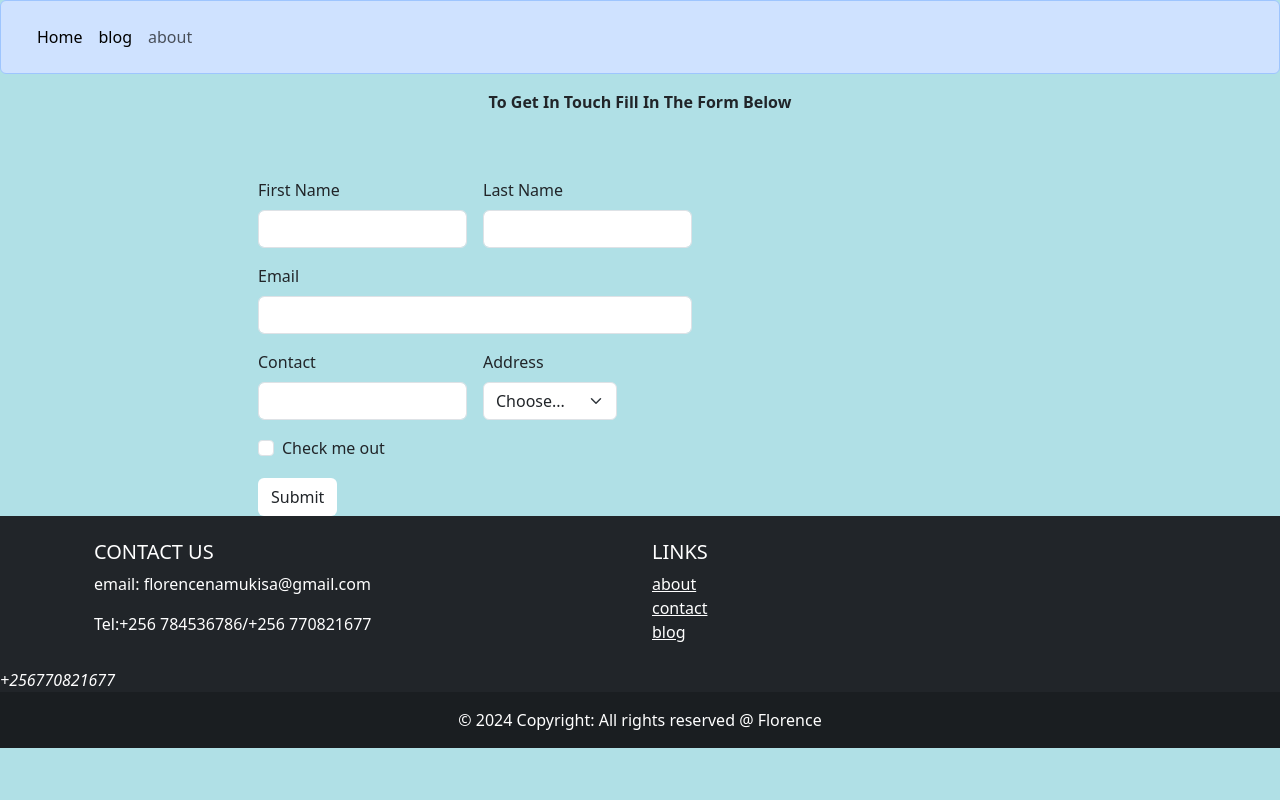
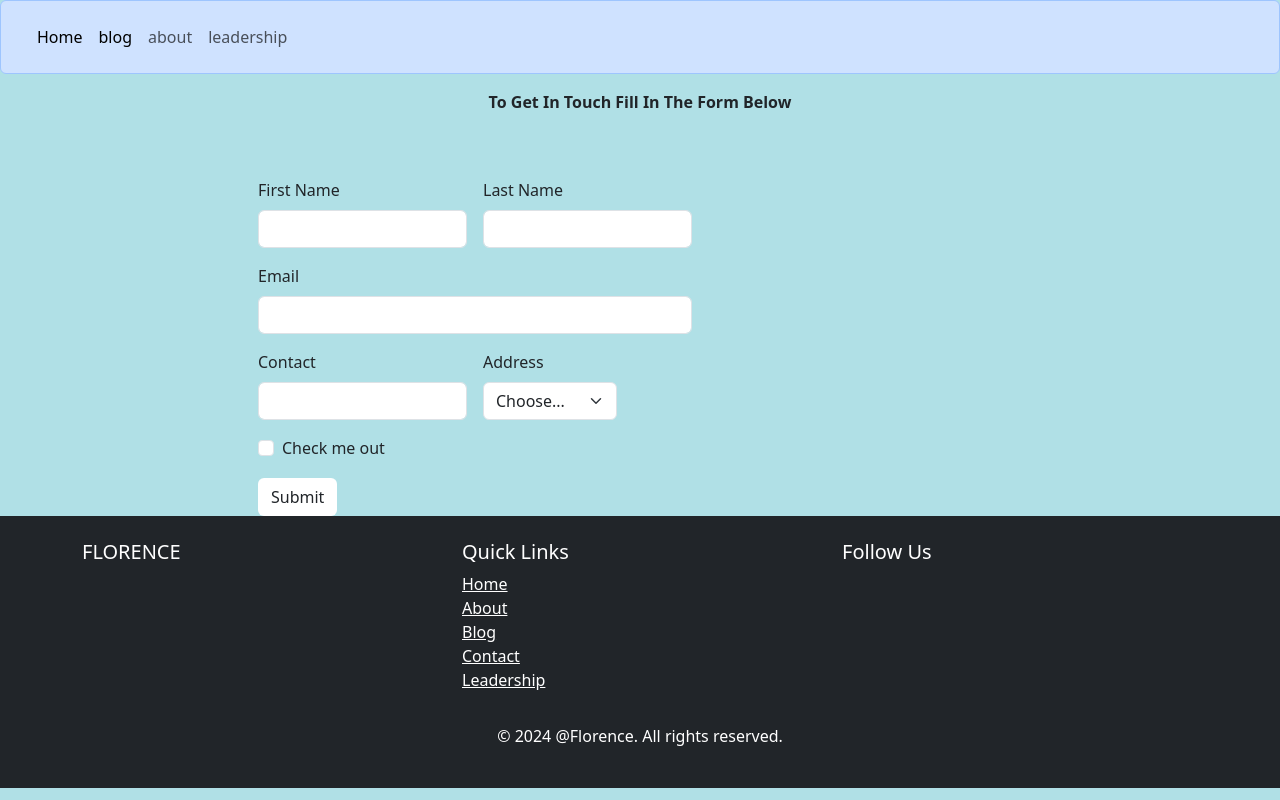
Before and after one commit to florenceNamukisa/Namukisa, a plain HTML site: page contact.html in a window 1280 px wide. Drawn offline with nearby package versions, Linux system fonts and the light colour scheme.

Commit message:
add files

```diff
--- a/contact.html
+++ b/contact.html
@@ -23,6 +23,9 @@
               </li>
               <li class="nav-item">
                 <a class="nav-link" href="about.html">about</a>
+              </li>
+              <li class="nav-item">
+                <a class="nav-link" href="leadership.html">leadership</a>
               </li>
             </ul>
           </div>
@@ -75,39 +78,39 @@
       </form>
 
 
-      <footer class="bg-dark text-white text-center text-lg-start">
-        <div class="container p-4">
+      <footer class="bg-dark text-white py-4">
+        <div class="container">
             <div class="row">
-                <div class="col-lg-6 col-md-12 mb-4 mb-md-0">
-                    <h5 class="text-uppercase">contact us</h5>
-                    <p>email: florencenamukisa@gmail.com</p>
-                    Tel:+256 784536786/+256 770821677
+                <div class="col-md-4">
+                    <h5>FLORENCE</h5>
                 </div>
-                <div class="col-lg-3 col-md-6 mb-4 mb-md-0"style="align-content right: ;">
-                    <h5 class="text-uppercase">Links</h5>
-                    <ul class="list-unstyled mb-0">
-                        <li>
-                            <a href="about.html" class="text-white">about</a>
-                        </li>
-                        <li>
-                            <a href="contact.html" class="text-white">contact</a>
-                        </li>
-                        <li>
-                            <a href="blog.html" class="text-white">blog</a>
-                        </li>
-
+                <div class="col-md-4">
+                    <h5>Quick Links</h5>
+                    <ul class="list-unstyled">
+                        <li><a href="index.html" class="text-white">Home</a></li>
+                        <li><a href="about.html" class="text-white">About</a></li>
+                        <li><a href="blog.html" class="text-white">Blog</a></li>
+                        <li><a href="contact.html" class="text-white">Contact</a></li>
+                        <li><a href="leadership.html" class="text-white">Leadership</a></li>
                     </ul>
                 </div>
+                <div class="col-md-4">
+                    <h5>Follow Us</h5>
+                    <a href="https://www.facebook.com" class="text-white mr-2"><i class="fab fa-facebook-f"></i></a>
+                    <a href="https://x.com" class="text-white mr-2"><i class="fab fa-twitter"></i></a>
+                    <a href="https://www.instagram.com" class="text-white"><i class="fab fa-instagram"></i></a>
+                </div>
+            </div>
+            <div class="text-center pt-3">
+                <p>&copy; 2024 @Florence. All rights reserved.</p>
             </div>
         </div>
-      </a>
-      <i class="bi bi-whatsapp">+256770821677</i>
+      </footer>
 
-        <div class="text-center p-3" style="background-color: rgba(0, 0, 0, 0.2);">
-            © 2024 Copyright: All rights reserved
-            @ Florence
-        </div>
-    </footer>
+
+      <script src="https://stackpath.bootstrapcdn.com/bootstrap/4.5.2/js/bootstrap.min.js"></script
+
+
 
 
 
```
Also changed, not shown: about.html (+28 -28 lines), blog.html (+32 -30 lines), index.html (+28 -25 lines), leadership.html (added, +139 -0 lines), 7habbits.png (added), circle.png (added), inter.png (added), ta.png (added), time.png (added), 1 other file.
